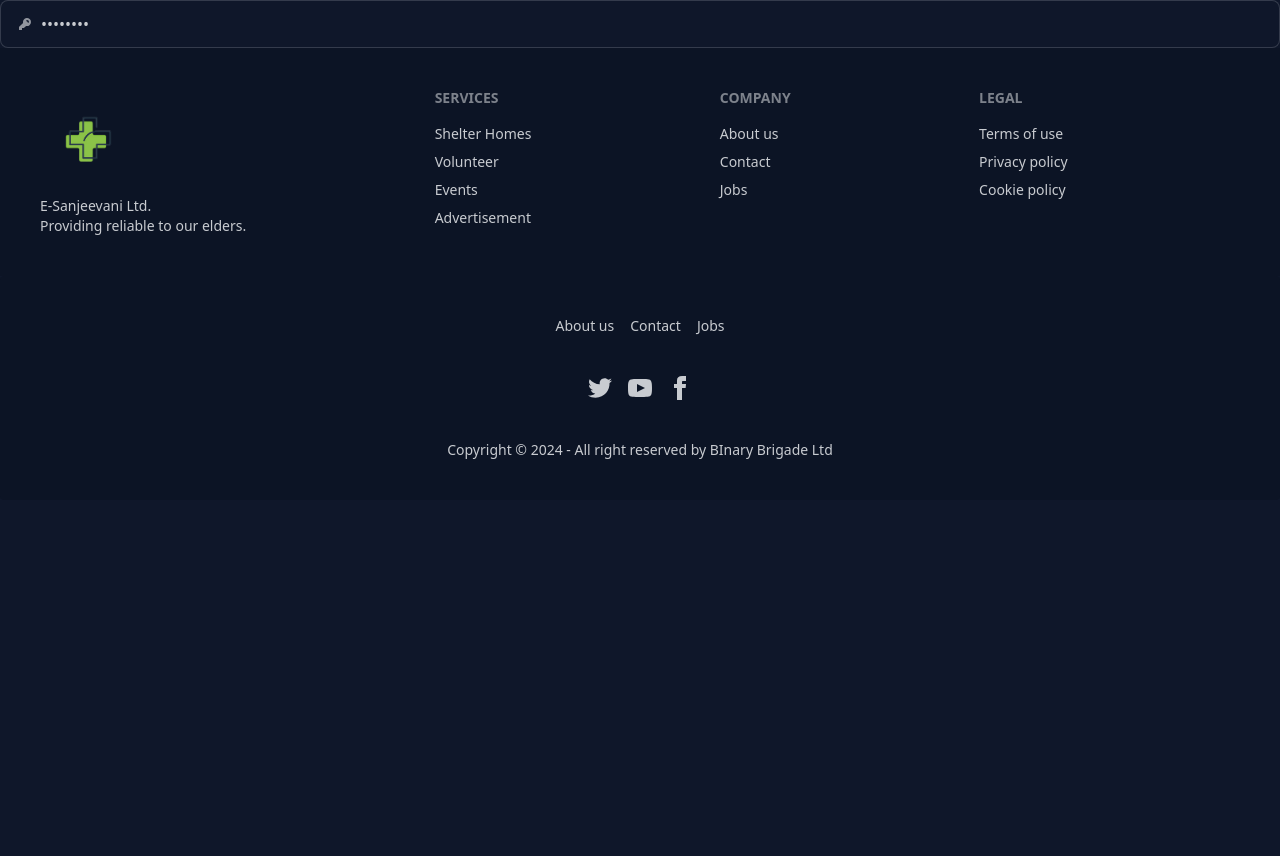
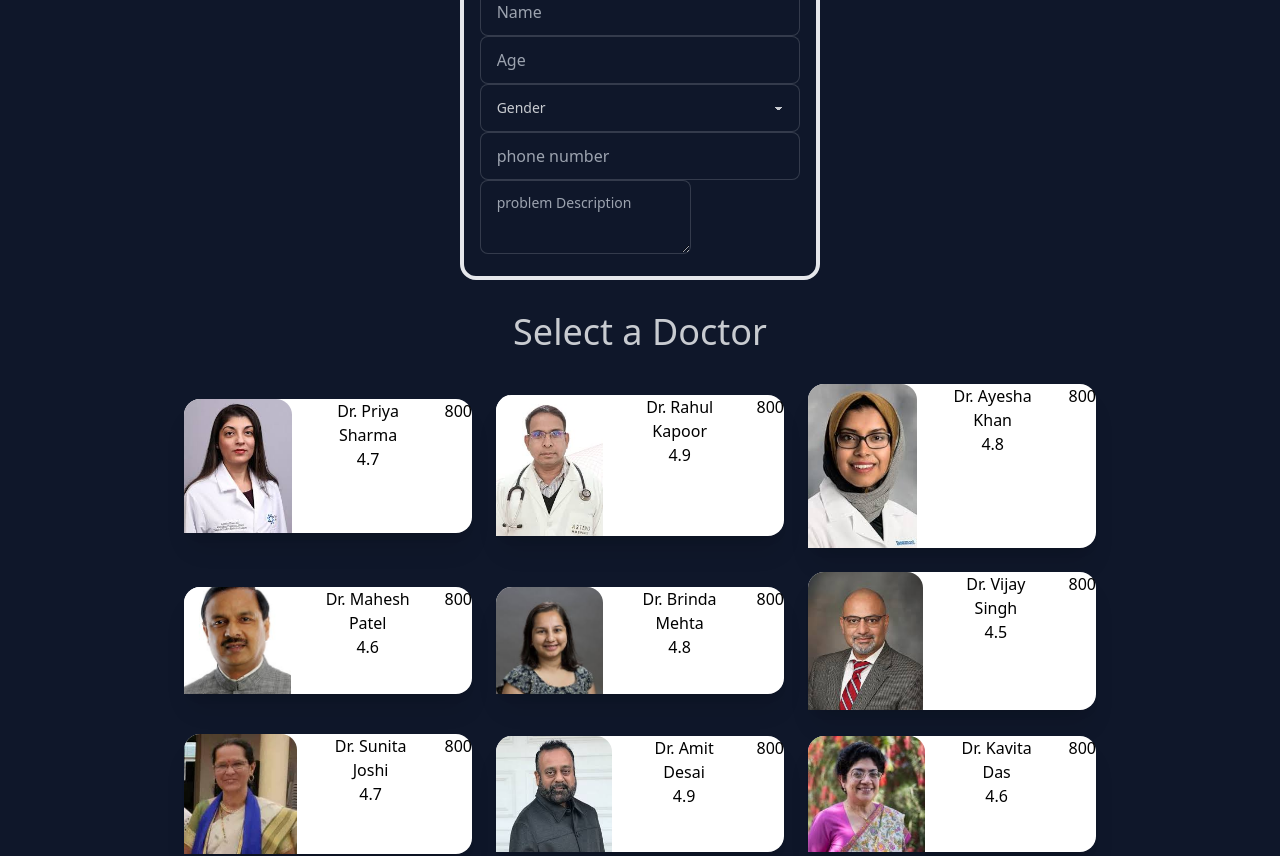
Before and after one commit to Ronit-gurjar/eSanjeevani, a React (Vite) app in the folder Frontend/: page /appointment in a window 1280 px wide. Shown: the part 260-1116 px from the top of the page. Before the commit the page ends 800 px from the top, so only its background shows below. Built offline with nearby package versions, Linux system fonts and the light colour scheme.

Commit message:
Add: Doctors list to appointment section

```diff
--- a/Frontend/src/Pages/Appointment.jsx
+++ b/Frontend/src/Pages/Appointment.jsx
@@ -1,24 +1,10 @@
-
+import React from 'react'
+import Appointmentform from '../components/Form/Appointmentform'
 
 const Appointment = () => {
   return (
     <div>
-    <label className="input input-bordered flex items-center gap-2">
-      <input type="text" className="grow" placeholder="Search" />
-      <svg xmlns="http://www.w3.org/2000/svg" viewBox="0 0 16 16" fill="currentColor" className="w-4 h-4 opacity-70"><path fillRule="evenodd" d="M9.965 11.026a5 5 0 1 1 1.06-1.06l2.755 2.754a.75.75 0 1 1-1.06 1.06l-2.755-2.754ZM10.5 7a3.5 3.5 0 1 1-7 0 3.5 3.5 0 0 1 7 0Z" clipRule="evenodd" /></svg>
-    </label>
-    <label className="input input-bordered flex items-center gap-2">
-      <svg xmlns="http://www.w3.org/2000/svg" viewBox="0 0 16 16" fill="currentColor" className="w-4 h-4 opacity-70"><path d="M2.5 3A1.5 1.5 0 0 0 1 4.5v.793c.026.009.051.02.076.032L7.674 8.51c.206.1.446.1.652 0l6.598-3.185A.755.755 0 0 1 15 5.293V4.5A1.5 1.5 0 0 0 13.5 3h-11Z" /><path d="M15 6.954 8.978 9.86a2.25 2.25 0 0 1-1.956 0L1 6.954V11.5A1.5 1.5 0 0 0 2.5 13h11a1.5 1.5 0 0 0 1.5-1.5V6.954Z" /></svg>
-      <input type="text" className="grow" placeholder="Email" />
-    </label>
-    <label className="input input-bordered flex items-center gap-2">
-      <svg xmlns="http://www.w3.org/2000/svg" viewBox="0 0 16 16" fill="currentColor" className="w-4 h-4 opacity-70"><path d="M8 8a3 3 0 1 0 0-6 3 3 0 0 0 0 6ZM12.735 14c.618 0 1.093-.561.872-1.139a6.002 6.002 0 0 0-11.215 0c-.22.578.254 1.139.872 1.139h9.47Z" /></svg>
-      <input type="text" className="grow" placeholder="Username" />
-    </label>
-    <label className="input input-bordered flex items-center gap-2">
-      <svg xmlns="http://www.w3.org/2000/svg" viewBox="0 0 16 16" fill="currentColor" className="w-4 h-4 opacity-70"><path fillRule="evenodd" d="M14 6a4 4 0 0 1-4.899 3.899l-1.955 1.955a.5.5 0 0 1-.353.146H5v1.5a.5.5 0 0 1-.5.5h-2a.5.5 0 0 1-.5-.5v-2.293a.5.5 0 0 1 .146-.353l3.955-3.955A4 4 0 1 1 14 6Zm-4-2a.75.75 0 0 0 0 1.5.5.5 0 0 1 .5.5.75.75 0 0 0 1.5 0 2 2 0 0 0-2-2Z" clipRule="evenodd" /></svg>
-      <input type="password" className="grow" value="password" />
-    </label>
+      <Appointmentform/>
     </div>
   )
 }
--- a/Frontend/src/Pages/SignIn.jsx
+++ b/Frontend/src/Pages/SignIn.jsx
@@ -42,7 +42,7 @@ const AdditionalDetails = () => {
         </label>
       </div>
       <div className="relative z-0 w-full mb-5 group">
-      <p className="text-black">Don't have an account? <a href="./Signup.jsx">Register</a></p>
+      <p className="text-black">Don't have an account? <a href="./register">Register</a></p>
 
 
         </div>
--- /dev/null
+++ b/Frontend/src/components/Doctor/AppointyList.jsx
@@ -0,0 +1,132 @@
+import React from 'react';
+
+import DoctorCardAppointment from './DoctorCardAppointment';
+import doctorImg01 from '../../assets/images/doctorImg01.jpeg';
+import doctorImg02 from '../../assets/images/doctorImg02.jpeg';
+import doctorImg03 from '../../assets/images/doctorImg03.jpeg';
+import doctorImg04 from '../../assets/images/doctorImg04.jpeg';
+import doctorImg05 from '../../assets/images/doctorImg05.jpeg';
+import doctorImg06 from '../../assets/images/doctorImg06.jpeg';
+import doctorImg07 from '../../assets/images/doctorImg07.jpeg';
+import doctorImg08 from '../../assets/images/doctorImg08.jpeg';
+import doctorImg09 from '../../assets/images/doctorImg09.jpeg';
+import doctorImg10 from '../../assets/images/doctorImg10.jpeg';
+
+
+export const doctors = [
+  {
+    id: "001",
+    name: "Dr. Priya Sharma",
+    specialization: "Cardiologist",
+    avgRating: 4.7,
+    totalRating: 185,
+    photo: doctorImg01, // Replace with your image variable name
+    totalPatients: 1200,
+    hospital: "Max Super Speciality Hospital, New Delhi",
+  },
+  {
+    id: "002",
+    name: "Dr. Rahul Kapoor",
+    specialization: "Orthopedic Surgeon",
+    avgRating: 4.9,
+    totalRating: 310,
+    photo: doctorImg02,
+    totalPatients: 2000,
+    hospital: "Apollo Hospitals, Chennai",
+  },
+  {
+    id: "003",
+    name: "Dr. Ayesha Khan",
+    specialization: "Pediatrician",
+    avgRating: 4.8,
+    totalRating: 245,
+    photo: doctorImg03,
+    totalPatients: 1650,
+    hospital: "Fortis Hospital, Mumbai",
+  },
+  {
+    id: "004",
+    name: "Dr. Mahesh Patel",
+    specialization: "Ophthalmologist",
+    avgRating: 4.6,
+    totalRating: 220,
+    photo: doctorImg04, // Add image variables for remaining doctors
+    totalPatients: 1400,
+    hospital: "Lilavati Hospital and Research Centre, Mumbai",
+  },
+  {
+    id: "005",
+    name: "Dr. Brinda Mehta",
+    specialization: "Dermatologist",
+    avgRating: 4.8,
+    totalRating: 280,
+    photo: doctorImg05,
+    totalPatients: 1750,
+    hospital: "Wockhardt Hospitals, Mumbai",
+  },
+  {
+    id: "006",
+    name: "Dr. Vijay Singh",
+    specialization: "Neurologist",
+    avgRating: 4.5,
+    totalRating: 190,
+    photo: doctorImg06,
+    totalPatients: 1050,
+    hospital: "Medanta - The Medicity, Gurgaon",
+  },
+  {
+    id: "007",
+    name: "Dr. Sunita Joshi",
+    specialization: "Gynecologist",
+    avgRating: 4.7,
+    totalRating: 230,
+    photo: doctorImg07,
+    totalPatients: 1500,
+    hospital: "Sir Ganga Ram Hospital, Delhi",
+  },
+  {
+    id: "008",
+    name: "Dr. Amit Desai",
+    specialization: "Pulmonologist",
+    avgRating: 4.9,
+    totalRating: 300,
+    photo: doctorImg08,
+    totalPatients: 1800,
+    hospital: "Manipal Hospitals, Bengaluru",
+  },
+  {
+    id: "009",
+    name: "Dr. Kavita Das",
+    specialization: "Psychiatrist",
+    avgRating: 4.6,
+    totalRating: 215,
+    photo: doctorImg09,
+    totalPatients: 1350,
+    hospital: "NIMHANS (National Institute of Mental Health and Neurosciences), Bengaluru",
+  },
+  {
+    id: "010",
+    name: "Dr. Rajeev Kumar",
+    specialization: "Endocrinologist",
+    avgRating: 4.8,
+    totalRating: 270,
+    photo: doctorImg10,
+    totalPatients: 1600,
+    hospital: "CMC Vellore (Christian Medical College), Vellore",
+  },
+];
+
+const AppointyList = () => {
+  const handleClick = (id) =>{
+
+  }
+    return (
+      <div className='grid justify-center items-center m-8 grid-cols-1 md:grid-cols-2 lg:grid-cols-3 gap-6'>
+        {doctors.map((doctor) => (
+         <button className='hover:shadow-xl shadow-blue-400' onClick={()=> handleClick(doctor.id)}><DoctorCardAppointment id={doctor.id} image={doctor.photo} name={doctor.name} rating={doctor.avgRating} address={doctor.hospital}/></button>
+        ))}
+      </div>
+    );
+  };
+
+  export default AppointyList;
--- /dev/null
+++ b/Frontend/src/components/Doctor/DoctorCardAppointment.jsx
@@ -0,0 +1,33 @@
+import React from 'react'
+import PropTypes from 'prop-types'
+
+const DoctorCardAppTypes = {
+    id: PropTypes.string,
+    image: PropTypes.node,
+    name : PropTypes.string,
+    rating: PropTypes.number,
+    special: PropTypes.string
+}
+
+const DoctorCardAppointment = ({id, image, name, rating, special}) => {
+    const Imagestyle = {
+        borderradius:'50%'
+    }
+
+  return (
+    <div className='card w-72 bg-white shadow-xl text-black flex flex-row gap-8'>
+        <figure><img src={image} alt="Shoes" style={Imagestyle} width={150} height={150}/></figure>
+        <div className='flex flex-col'>
+            <h1>{name}</h1>
+            <h3>{special}</h3>
+            <p>{rating}</p>
+        </div>
+        <div>
+            <h1>800</h1>
+        </div>
+    </div>
+  )
+}
+
+DoctorCardAppointment.propTypes = DoctorCardAppTypes
+export default DoctorCardAppointment
--- /dev/null
+++ b/Frontend/src/components/Form/Appointmentform.jsx
@@ -0,0 +1,42 @@
+import React from 'react'
+import AppointyList from '../Doctor/AppointyList'
+
+const Appointmentform = () => {
+  return (
+    <div className='flex flex-col justify-center items-center'>
+        <div className='w-fit p-8 flex flex-col justify-between gap-10'>
+        <h1 className='text-4xl'>Personal Information</h1>
+        <div className='border-4 p-4 rounded-2xl'>
+        <label className="input input-bordered flex items-center gap-2">
+        <input type="text" className="grow" placeholder="Name" />
+        </label>
+
+        <label className="input input-bordered flex items-center gap-2">
+        <input type="number" className="grow" placeholder="Age" />
+        </label>
+
+        <select className="select select-bordered w-full max-w-xs">
+            <option disabled selected>Gender</option>
+            <option>Male</option>
+            <option>Female</option>
+        </select>
+
+        <label className="input input-bordered flex items-center gap-2">
+        <input type="tel" className="grow" placeholder='phone number' />
+        </label>
+
+        <textarea className="textarea textarea-bordered" placeholder="problem Description"></textarea>
+        </div>
+        </div>
+
+        <div className='flex flex-col justify-center items-center'>
+            <h1 className='text-4xl'>Select a Doctor</h1>
+            <AppointyList/>
+        </div>
+
+        <div></div>
+    </div>
+  )
+}
+
+export default Appointmentform
```
